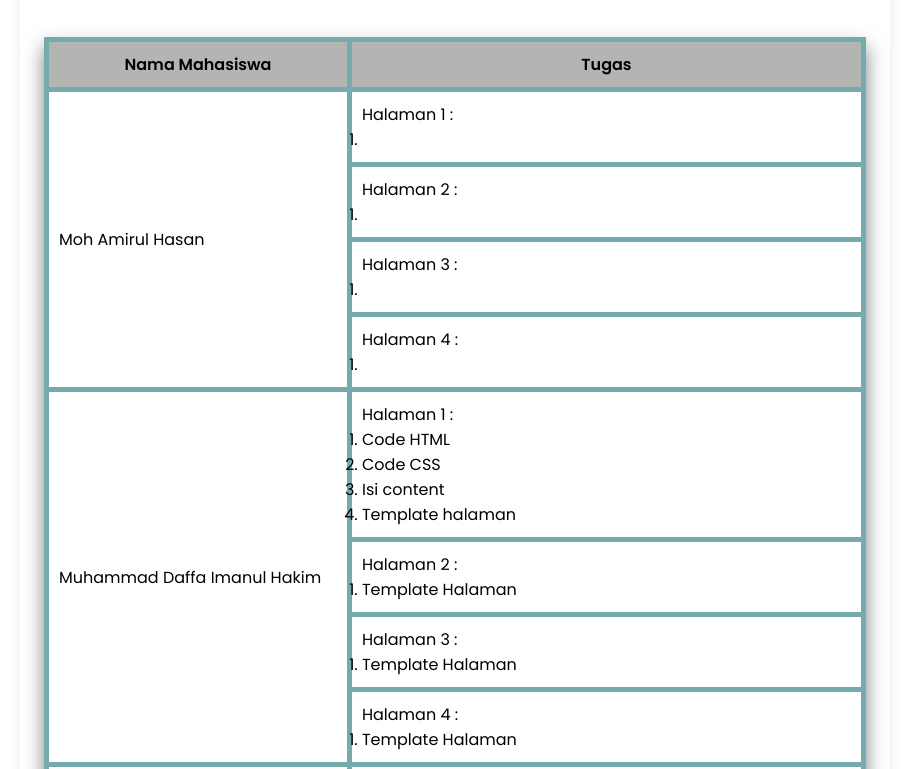
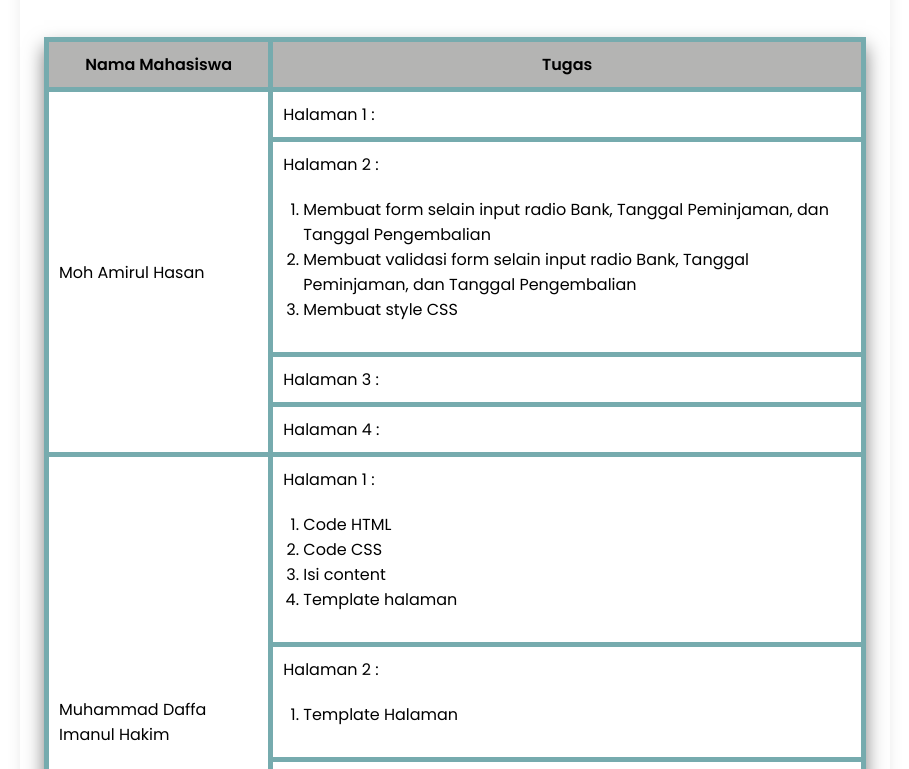
Before and after one commit to rifkigg/TA_DPW_JOS_JIS, a plain HTML site: page aboutus.html in a window 1280 px wide. Shown: the part 940-1709 px from the top of the page, without its empty margins (90-999 px from the left). Drawn offline with Linux system fonts and the light colour scheme; a script that the page names is missing.

Commit message:
(add) pengisian task masing masing

```diff
--- a/aboutus.html
+++ b/aboutus.html
@@ -66,33 +66,41 @@
                   <td rowspan="4">Moh Amirul Hasan</td>
                   <td>
                     <p>Halaman 1 :</p>
-                    <ol>
+                    <!-- <ol>
                       <li></li>
-                    </ol>
+                    </ol> -->
                   </td>
                 </tr>
                 <tr>
                   <td>
                     <p>Halaman 2 :</p>
                     <ol>
-                      <li></li>
+                      <li>
+                        Membuat form selain input radio Bank, Tanggal
+                        Peminjaman, dan Tanggal Pengembalian
+                      </li>
+                      <li>
+                        Membuat validasi form selain input radio Bank, Tanggal
+                        Peminjaman, dan Tanggal Pengembalian
+                      </li>
+                      <li>Membuat style CSS</li>
                     </ol>
                   </td>
                 </tr>
                 <tr>
                   <td>
                     <p>Halaman 3 :</p>
-                    <ol>
+                    <!-- <ol>
                       <li></li>
-                    </ol>
+                    </ol> -->
                   </td>
                 </tr>
                 <tr>
                   <td>
                     <p>Halaman 4 :</p>
-                    <ol>
+                    <!-- <ol>
                       <li></li>
-                    </ol>
+                    </ol> -->
                   </td>
                 </tr>
                 <tr>
@@ -162,7 +170,9 @@
                   <td>
                     <p>Halaman 4 :</p>
                     <ol>
-                      <li>Mengisi task yang di kerjakan masing masing mahasiswa</li>
+                      <li>
+                        Mengisi task yang di kerjakan masing masing mahasiswa
+                      </li>
                     </ol>
                   </td>
                 </tr>
@@ -178,7 +188,7 @@
                 <tr>
                   <td>
                     <p>Halaman 2 :</p>
-                    <ol></ol>
+                    <!-- <ol></ol> -->
                   </td>
                 </tr>
                 <tr>
--- a/halaman 4.css
+++ b/halaman 4.css
@@ -244,3 +244,7 @@ div.content-aboutus th {
   background-color: #b4b4b3;
   text-align: center;
 }
+
+ol {
+  margin: 20px;
+}
```
